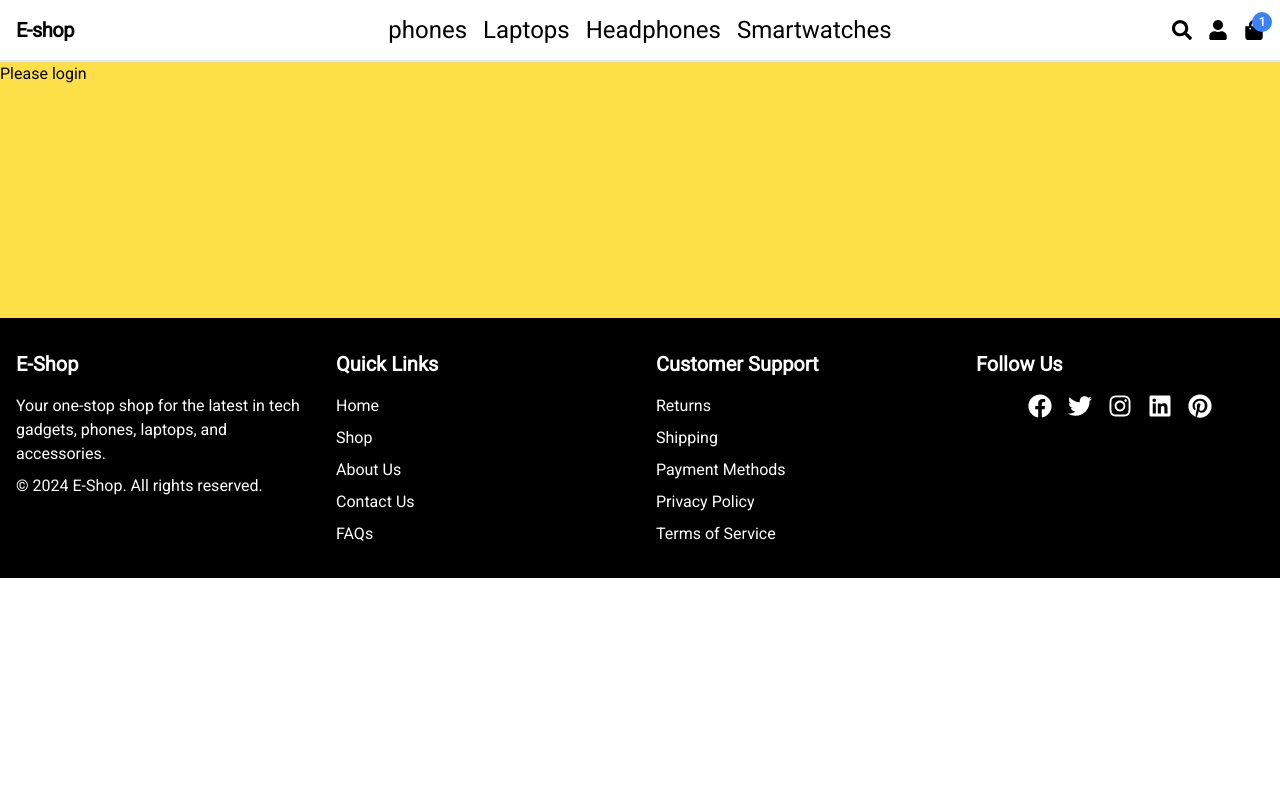
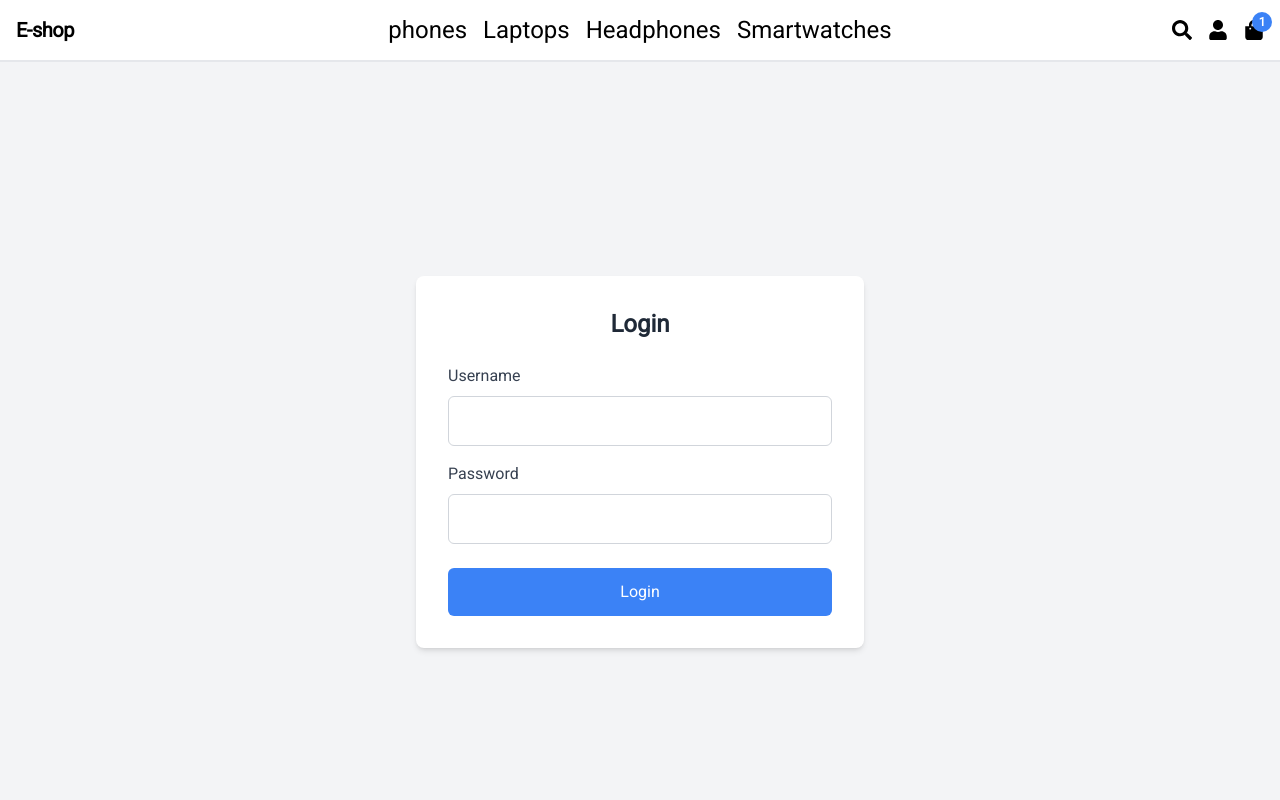
Before and after one commit to CGAJAY/E-commerce-web-app, a React (Vite) app in the folder client/: page /login in a window 1280 px wide. Shown: the top 800 px of the page. Built offline with nearby package versions, Linux system fonts and the light colour scheme.

Commit message:
created login page to post user input to backend and respond back

```diff
--- a/client/src/pages/LoginPage.jsx
+++ b/client/src/pages/LoginPage.jsx
@@ -1,9 +1,95 @@
-import React from "react";
+import React, { useState } from "react";
+import useAuthStore from "../store/useAuthStore";
 
-const LoginPage = () => {
+const Login = () => {
+	const [username, setUsername] = useState("");
+	const [password, setPassword] = useState("");
+	const { login } = useAuthStore((state) => state);
+
+	const handleLogin = async (e) => {
+		e.preventDefault();
+
+		try {
+			// Send login data to the backend
+			const response = await fetch(
+				"http://localhost:3000/api/v1/auth/login",
+				{
+					method: "POST",
+					headers: { "Content-Type": "application/json" },
+					// Sending login data in the body
+					body: JSON.stringify({ username, password }),
+				}
+			);
+
+			// Check if the response is successful
+			if (!response.ok) {
+				throw new Error("Failed to login");
+			}
+
+			// convert response to JSON
+			const data = await response.json();
+
+			// Store user data in the Zustand store
+			login(data);
+
+			alert("Login successful");
+		} catch (error) {
+			console.error("Login failed:", error.message);
+			alert("Login failed");
+		}
+	};
+
 	return (
-		<div className="h-64 bg-yellow-300">Please login</div>
+		<div className="flex justify-center items-center min-h-screen bg-gray-100">
+			<div className="w-full max-w-md p-8 bg-white rounded-lg shadow-md">
+				<h2 className="text-2xl font-bold text-center text-gray-800 mb-6">
+					Login
+				</h2>
+				<form onSubmit={handleLogin}>
+					<div className="mb-4">
+						<label
+							htmlFor="username"
+							className="block text-gray-700 font-medium mb-2"
+						>
+							Username
+						</label>
+						<input
+							type="text"
+							id="username"
+							className="w-full p-3 border border-gray-300 rounded-md focus:outline-none focus:ring-2 focus:ring-indigo-500"
+							value={username}
+							onChange={(e) => setUsername(e.target.value)}
+							required
+						/>
+					</div>
+
+					<div className="mb-6">
+						<label
+							htmlFor="password"
+							className="block text-gray-700 font-medium mb-2"
+						>
+							Password
+						</label>
+						<input
+							type="password"
+							id="password"
+							className="w-full p-3 border border-gray-300 rounded-md focus:outline-none focus:ring-2 focus:ring-indigo-500"
+							value={password}
+							onChange={(e) => setPassword(e.target.value)}
+							required
+						/>
+					</div>
+
+					<button
+						type="submit"
+						className="w-full p-3 bg-blue-500 text-white rounded-md hover:bg-blue-600 focus:outline-none focus:ring-2 focus:ring-blue-400"
+					>
+						Login
+					</button>
+				</form>
+			</div>
+		</div>
 	);
 };
 
-export default LoginPage;
+export default Login;
```
